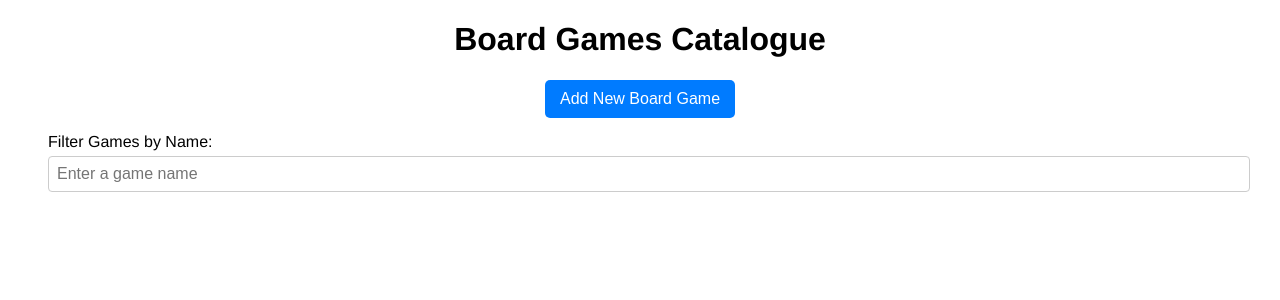
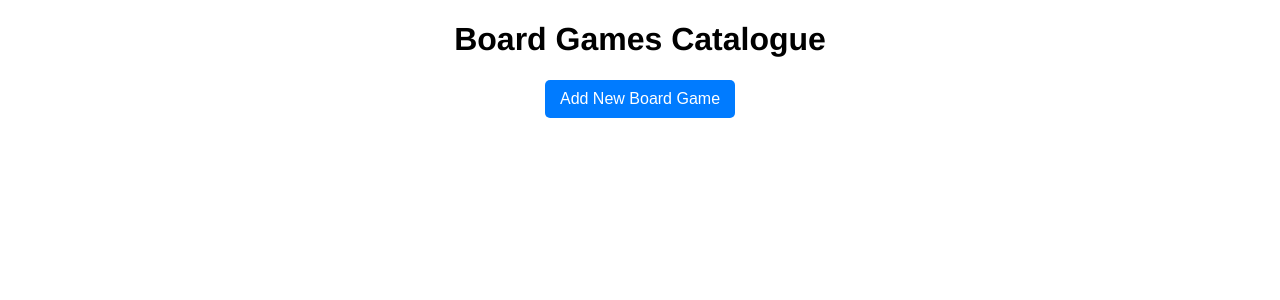
Before and after one commit to SimeonTsekov/BoardGameCatalogue, a Vue app in the folder board-games-catalogue/: page / in a window 1280 px wide. Shown: the top 300 px of the page. Built offline with nearby package versions, Linux system fonts and the light colour scheme.

Commit message:
Revert "Added a filter (WIP)"
This reverts commit f1ed26a19baba5a7f13d921121f86e02b6762062.

```diff
--- a/board-games-catalogue/src/App.vue
+++ b/board-games-catalogue/src/App.vue
@@ -1,9 +1,7 @@
 <template>
   <div id="app">
     <h1>Board Games Catalogue</h1>
-
-    <!-- Button to toggle the form -->
-    <button @click="toggleForm">{{ "Add New Board Game" }}</button>
+    <button @click="toggleForm">{{ showForm ? "Close Form" : "Add New Board Game" }}</button>
 
     <!-- Popover for the form -->
     <div
@@ -17,14 +15,10 @@
       </div>
     </div>
 
-    <!-- Filter Component -->
-    <FilterBoardGames v-model:filterText="filterText" />
-
-    <!-- Filtered list of board games -->
-    <div v-if="filteredGames.length" class="game-list">
+    <div v-if="games.length" class="game-list">
       <h2>Games List</h2>
       <ul>
-        <li v-for="(game, index) in filteredGames" :key="index">
+        <li v-for="(game, index) in games" :key="index">
           <img :src="game.image" :alt="game.name" class="game-image" />
           <div>
             <h3>{{ game.name }}</h3>
@@ -38,27 +32,16 @@
 
 <script>
 import AddBoardGameForm from "./components/AddBoardGameForm.vue";
-import FilterBoardGames from "./components/FilterBoardGames.vue";
 
 export default {
   components: {
     AddBoardGameForm,
-    FilterBoardGames,
   },
   data() {
     return {
       showForm: false,
-      games: [], // Array to hold all board games
-      filterText: "", // Text used to filter games
+      games: [], // Array to hold the list of board games
     };
-  },
-  computed: {
-    filteredGames() {
-      // Filter games by name based on `filterText`
-      return this.games.filter((game) =>
-        game.name.toLowerCase().includes(this.filterText.toLowerCase())
-      );
-    },
   },
   methods: {
     toggleForm() {
--- a/board-games-catalogue/src/components/AddBoardGameForm.vue
+++ b/board-games-catalogue/src/components/AddBoardGameForm.vue
@@ -16,7 +16,7 @@
       <div class="form-group">
         <label for="image">Image URL:</label>
         <input
-          type="text"
+          type="url"
           id="image"
           v-model="boardGame.image"
           placeholder="Enter image URL"
--- a/board-games-catalogue/src/components/FilterBoardGames.vue
+++ /dev/null
@@ -1,36 +0,0 @@
-<template>
-  <div class="filter-board-games">
-    <label for="filter">Filter Games by Name:</label>
-    <input
-      type="text"
-      id="filter"
-      v-model="filterText"
-      placeholder="Enter a game name"
-    />
-  </div>
-</template>
-
-<script setup>
-import { defineModel } from "vue";
-
-// Define a two-way bound model for `filterText`
-defineModel({
-  filterText: String,
-});
-</script>
-
-<style scoped>
-.filter-board-games {
-  margin: 15px 0;
-  text-align: left;
-}
-
-input {
-  width: 100%;
-  padding: 8px;
-  margin-top: 5px;
-  border: 1px solid #ccc;
-  border-radius: 4px;
-  font-size: 16px;
-}
-</style>
```
Also changed, not shown: 1 other file (tests, documents, lock files or other folders).
